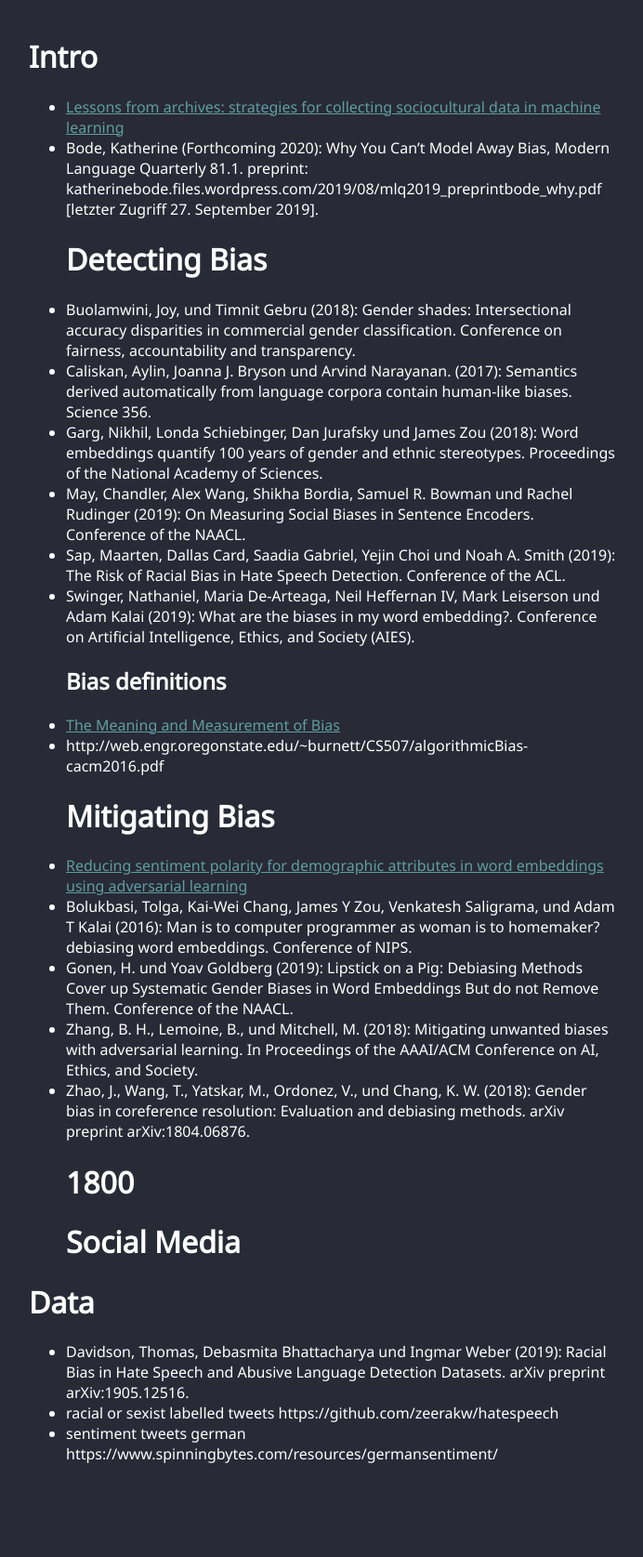
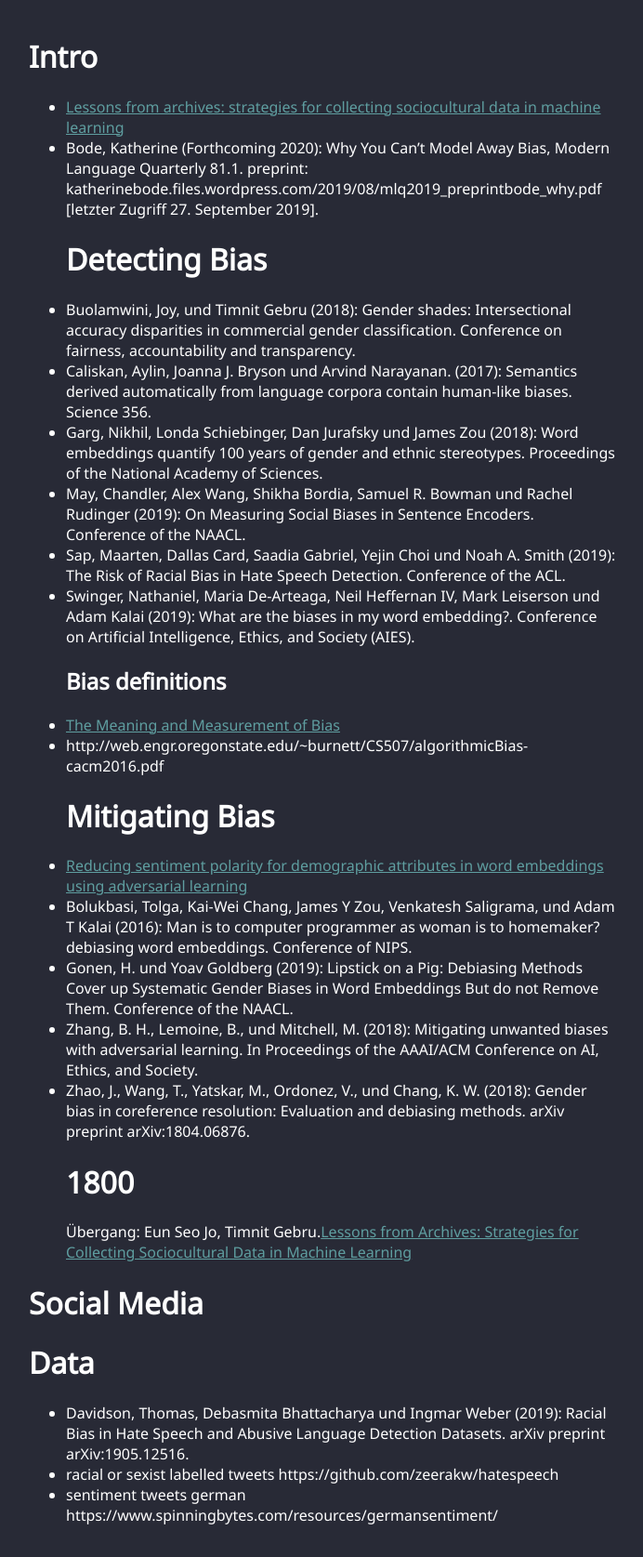
Before and after one commit to millawell/bias-ml-dh, a Jekyll site: the page built from bibliographie.md, in a window 1280 px wide. Shown: the whole page at 93% size, without its empty margins (293-985 px from the left). Built offline with Jekyll 4.4.1, drawn with Linux system fonts in a browser that asks for light colours; our own code applies the rules of GitHub Pages for plain Markdown files; before the commit the page ends 1609 px from its top, so only the background shows below that.

Commit message:
Update bibliographie.md

```diff
--- a/bibliographie.md
+++ b/bibliographie.md
@@ -18,6 +18,8 @@
 * Zhang, B. H., Lemoine, B., und Mitchell, M. (2018): Mitigating unwanted biases with adversarial learning. In Proceedings of the AAAI/ACM Conference on AI, Ethics, and Society.
 * Zhao, J., Wang, T., Yatskar, M., Ordonez, V., und Chang, K. W. (2018): Gender bias in coreference resolution: Evaluation and debiasing methods. arXiv preprint arXiv:1804.06876.
 # 1800
+Übergang: Eun Seo Jo, Timnit Gebru.[Lessons from Archives: Strategies for Collecting Sociocultural Data in Machine Learning](https://arxiv.org/abs/1912.10389)
+
 # Social Media
 
 # Data
```
